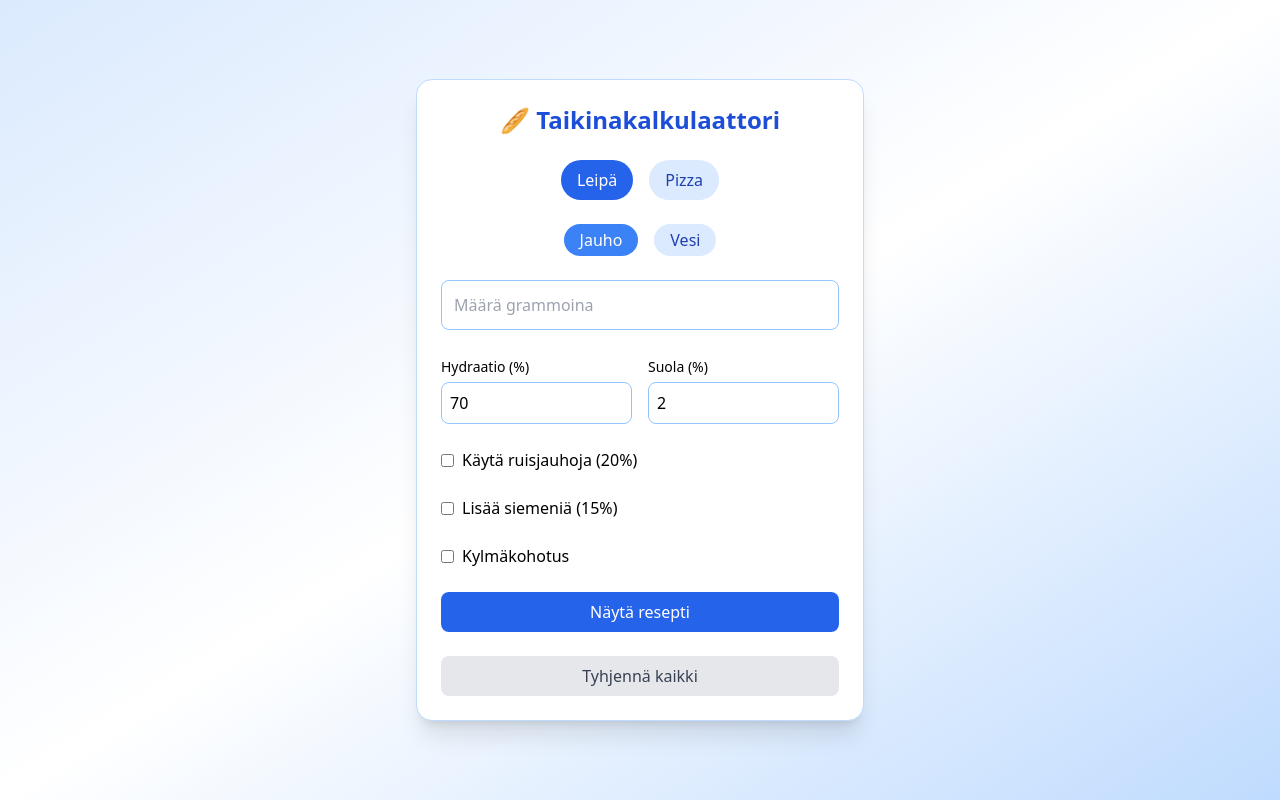
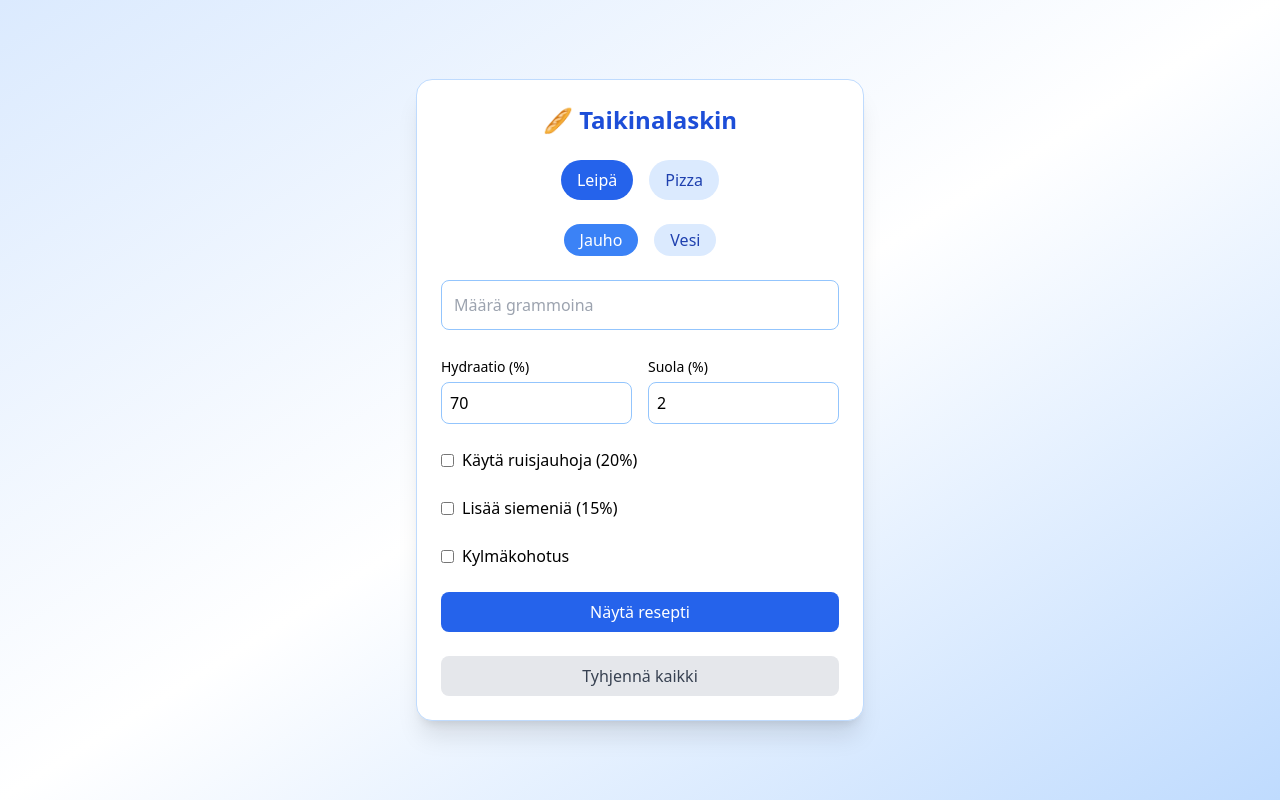
Before and after one commit to VilleJLehtola/Dough-calculator, a React (Vite) app: page / in a window 1280 px wide. Built offline with nearby package versions, Linux system fonts and the light colour scheme.

Commit message:
Update App.jsx

```diff
--- a/src/App.jsx
+++ b/src/App.jsx
@@ -75,7 +75,7 @@ export default function App() {
   return (
     <div className="min-h-screen flex items-center justify-center bg-gradient-to-br from-blue-100 via-white to-blue-200 p-4 transition-all">
       <div className="bg-white p-6 rounded-2xl shadow-xl w-full max-w-md border border-blue-200 space-y-6 transition-all duration-500">
-        <h1 className="text-2xl font-bold text-center text-blue-700">🥖 Taikinakalkulaattori</h1>
+        <h1 className="text-2xl font-bold text-center text-blue-700">🥖 Taikinalaskin</h1>
 
         <div className="flex justify-center gap-4">
           <button
```
